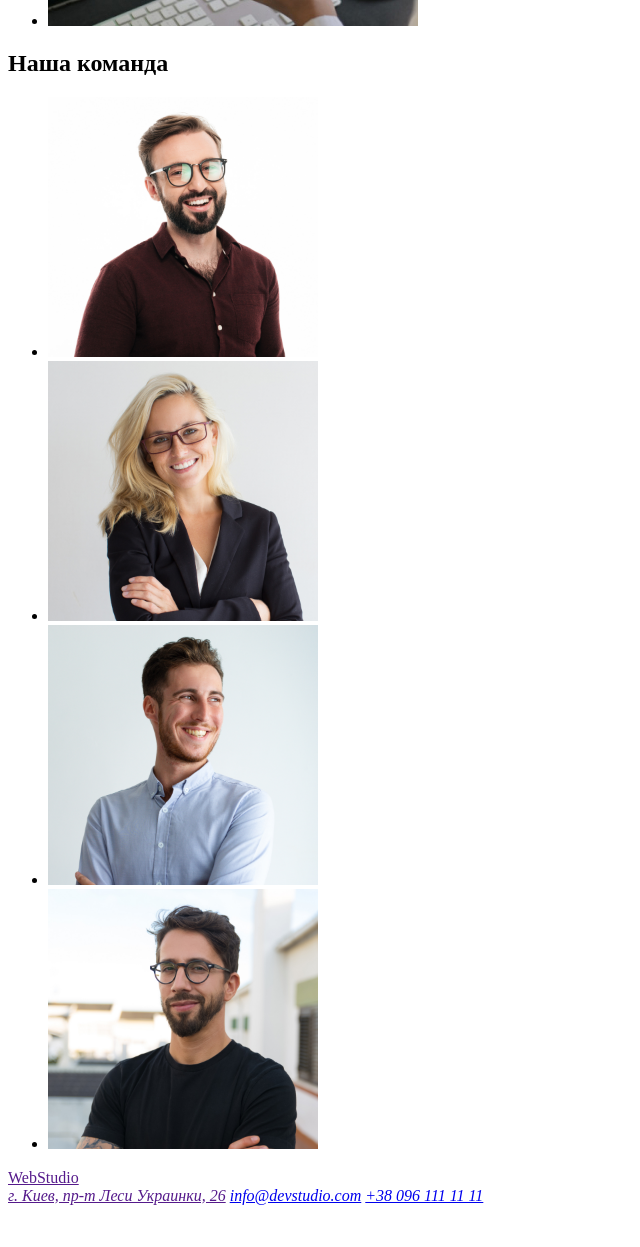
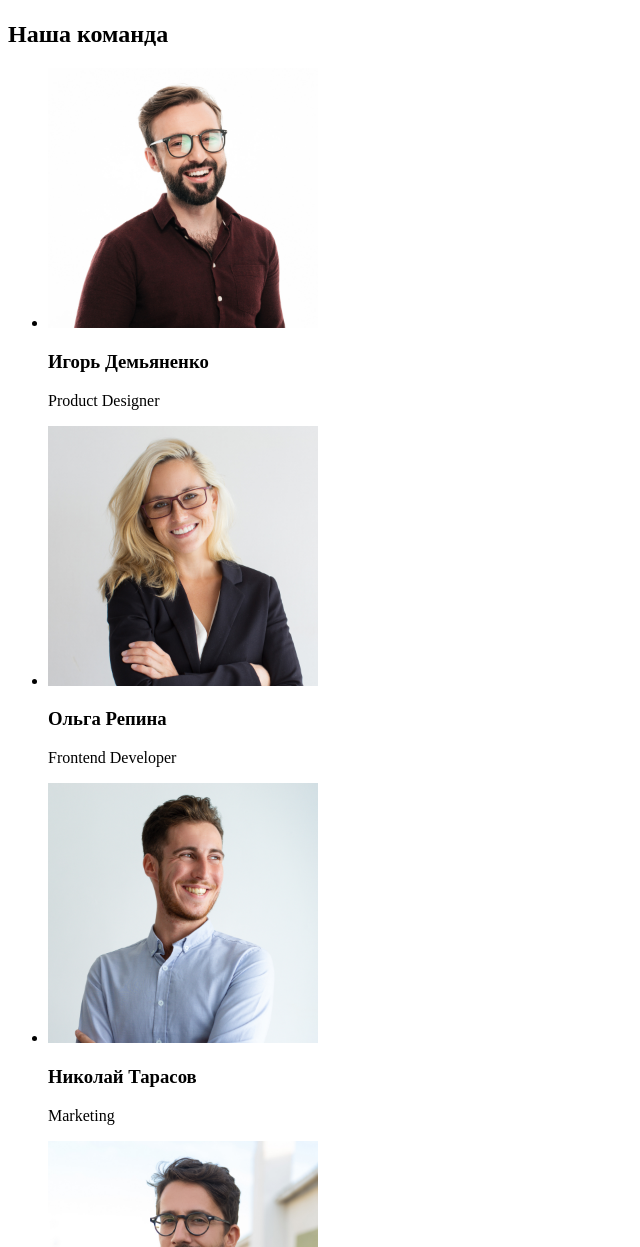
Before and after one commit to userDmytro/goit-markup-hw-01, a plain HTML site: page index.html in a window 1280 px wide. Shown: the part 1553-2800 px from the top of the page, without its empty margins (0-640 px from the left). Before the commit the page ends 2766 px from the top, so only its background shows below. Drawn offline with Linux system fonts and the light colour scheme.

Commit message:
error correction

```diff
--- a/index.html
+++ b/index.html
@@ -32,26 +32,26 @@
             <h2>Наши преимущества</h2>
             <ul>
                 <li>
-                    <h2>Внимание к деталям</h2>
+                    <h3>Внимание к деталям</h3>
                     <p>Идейные соображения,
                          а также начало повседневной работы
                          по формированию позиции.</p>
                 </li>
 
                 <li>
-                    <h2>Пунктуальность</h2>
+                    <h3>Пунктуальность</h3>
                     <p>Задача организации,
                          в особенности же рамки и место обучения
                          кадров влечет за собой.</p>
                 </li>
                 <li>
-                    <h2>Планирование</h2>
+                    <h3>Планирование</h3>
                     <p>Равным образом консультация с
                         широким активом в значительной
                         степени обуславливает.</p>
                 </li>
                 <li>
-                    <h2>Современные технологии</h2>
+                    <h3>Современные технологии</h3>
                     <p>Значимость этих
                         проблем настолько очевидна,
                         что реализация плановых заданий.</p>
@@ -73,12 +73,28 @@
             </ul>
         </section>
         <section>
-            <h1>Наша команда</h1>
+            <h2>Наша команда</h2>
             <ul>
-                <li><img src="./images/img3.jpg" width="270" height="260" alt="улыбающийся мужчина в очках"></li>
-                <li><img src="./images/img4.jpg" width="270" height="260" alt="улыбающаяся женщина в очках"></li>
-                <li><img src="./images/img5.jpg" width="270" height="260" alt="улыбающийся мужчина"></li>
-                <li><img src="./images/img6.jpg" width="270" height="260" alt="улыбающийся мужчина в очках"></li>
+                <li><img src="./images/img3.jpg" width="270" height="260" alt="улыбающийся мужчина в очках">
+                    <h3>Игорь Демьяненко</h3>
+                    <p>Product Designer</p>
+                </li>
+
+                <li><img src="./images/img4.jpg" width="270" height="260" alt="улыбающаяся женщина в очках">
+                    <h3>Ольга Репина</h3>
+                    <p>Frontend Developer</p>
+                </li>
+
+                <li><img src="./images/img5.jpg" width="270" height="260" alt="улыбающийся мужчина">
+                    <h3>Николай Тарасов</h3>
+                    <p>Marketing</p>
+                </li>
+
+                <li><img src="./images/img6.jpg" width="270" height="260" alt="улыбающийся мужчина в очках">
+                    <h3>Михаил Ермаков</h3>
+                    <p>UI Designer</p>
+                </li>
+
             </ul>
         </section>
 
@@ -86,11 +102,16 @@
     <footer>
         <a href="" lang="en">WebStudio</a>
         <address>
-                <a href="">г. Киев, пр-т Леси Украинки, 26</a>
-                <a href="mailto:info@devstudio.com">info@devstudio.com</a>
-                <a href="tel:+380961111111">+38 096 111 11 11</a></address>
+            <ul>
+                <li><a href="">г. Киев, пр-т Леси Украинки, 26</a> </li>
+                <li><a href="mailto:info@devstudio.com">info@devstudio.com</a></li>
+                <li><a href="tel:+380961111111">+38 096 111 11 11</a></li>
+            </ul>
+
+        </address>
 
     </footer>
 
+
 </body>
 </html>
```
